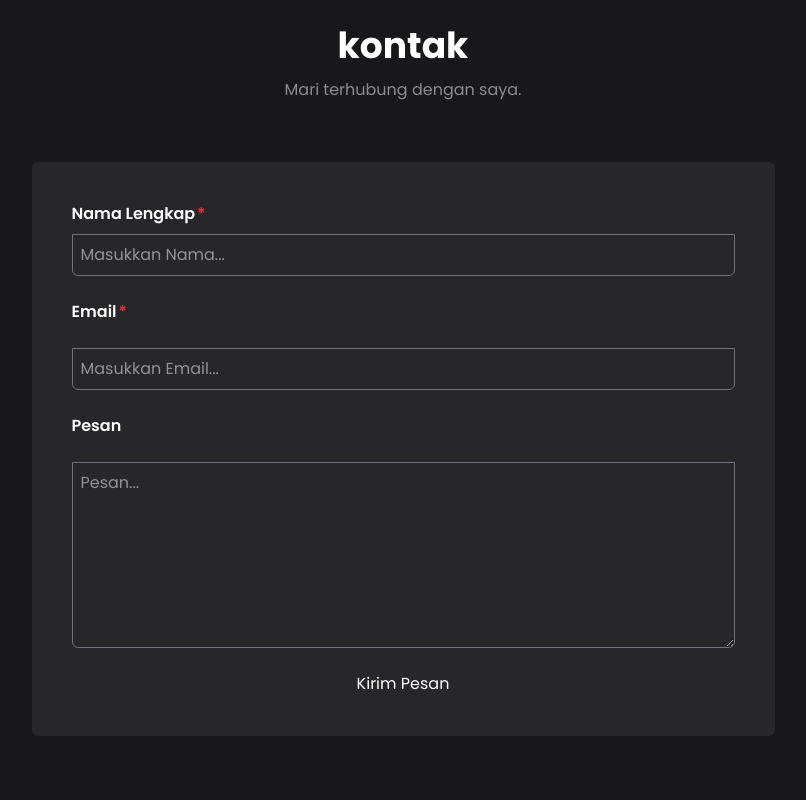
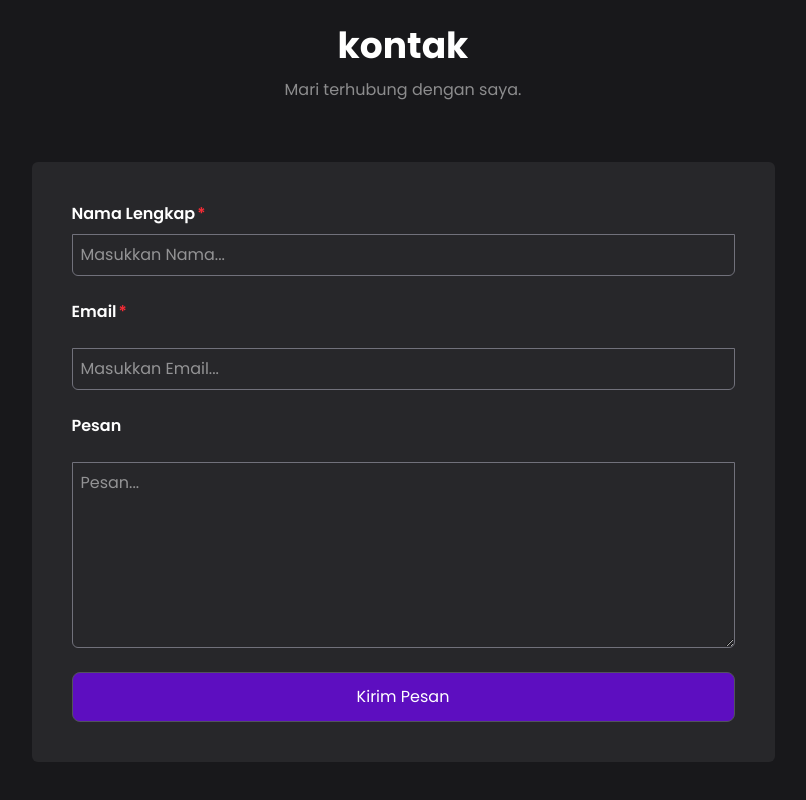
Before and after one commit to VHADSON/Portofolio, a React (Vite) app: page / in a window 1280 px wide. Shown: the part 3680-4480 px from the top of the page, without its empty margins (237-1043 px from the left). Before the commit the page ends 4456 px from the top, so only its background shows below. Built offline with nearby package versions, Linux system fonts and the light colour scheme.

Commit message:
Add Email

```diff
--- a/src/App.jsx
+++ b/src/App.jsx
@@ -186,7 +186,7 @@ function App() {
           Mari terhubung dengan saya.
         </p>
         <form
-          action=""
+          action="https://formsubmit.co/revaldoramadan914@email.com" method="POST"
           className="bg-zinc-800 p-10 w-fit mx-auto rounded-md"
           autoComplete="off"
         >
@@ -232,7 +232,7 @@ function App() {
             <div className="flex flex-col gap-6">
               <button
                 type="submit"
-                className="duration-300 hover:text-violet-600"
+                className="bg-violet-800 p-3 rounded-lg block border border-zinc-600 duration-300 hover:bg-violet-500"
               >
                 Kirim Pesan
               </button>
```
